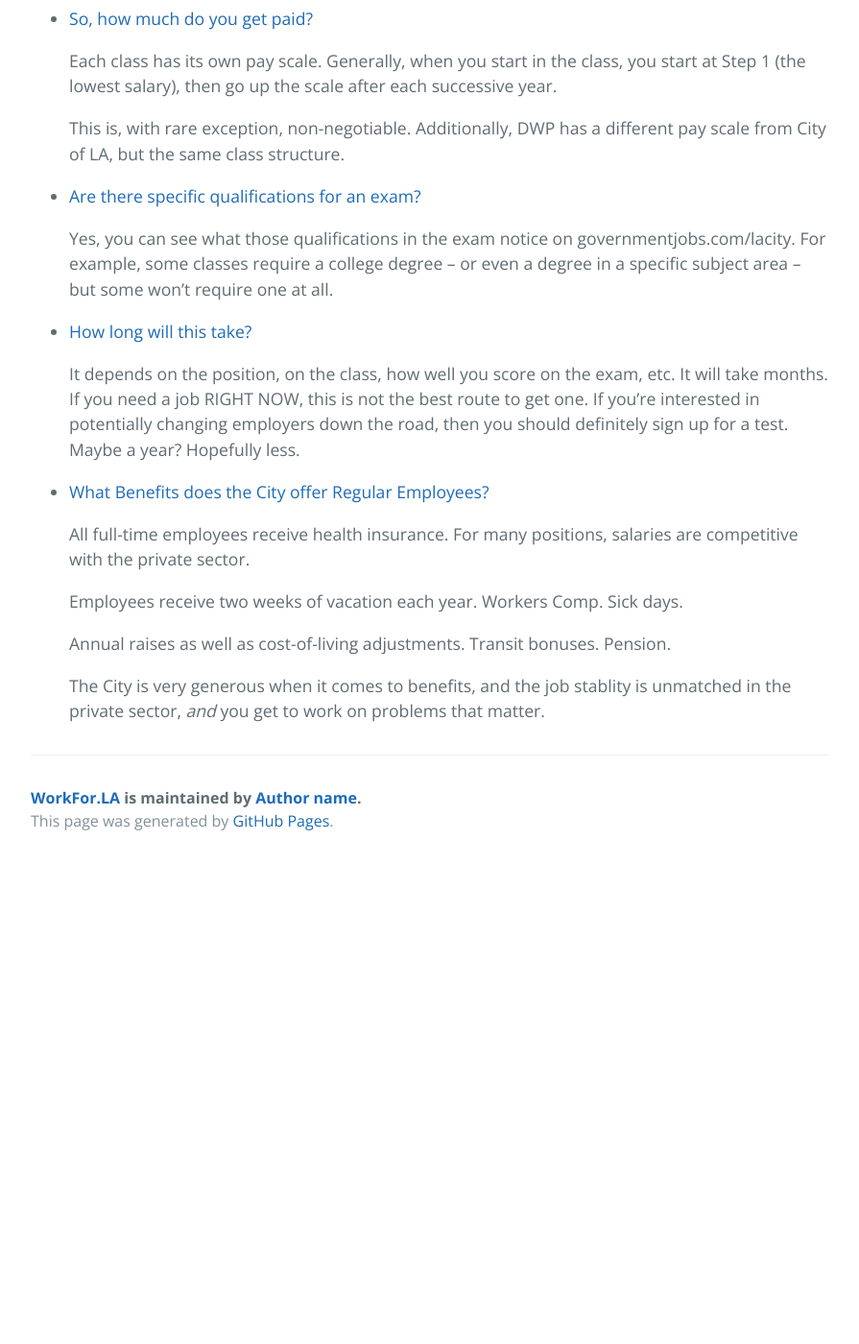
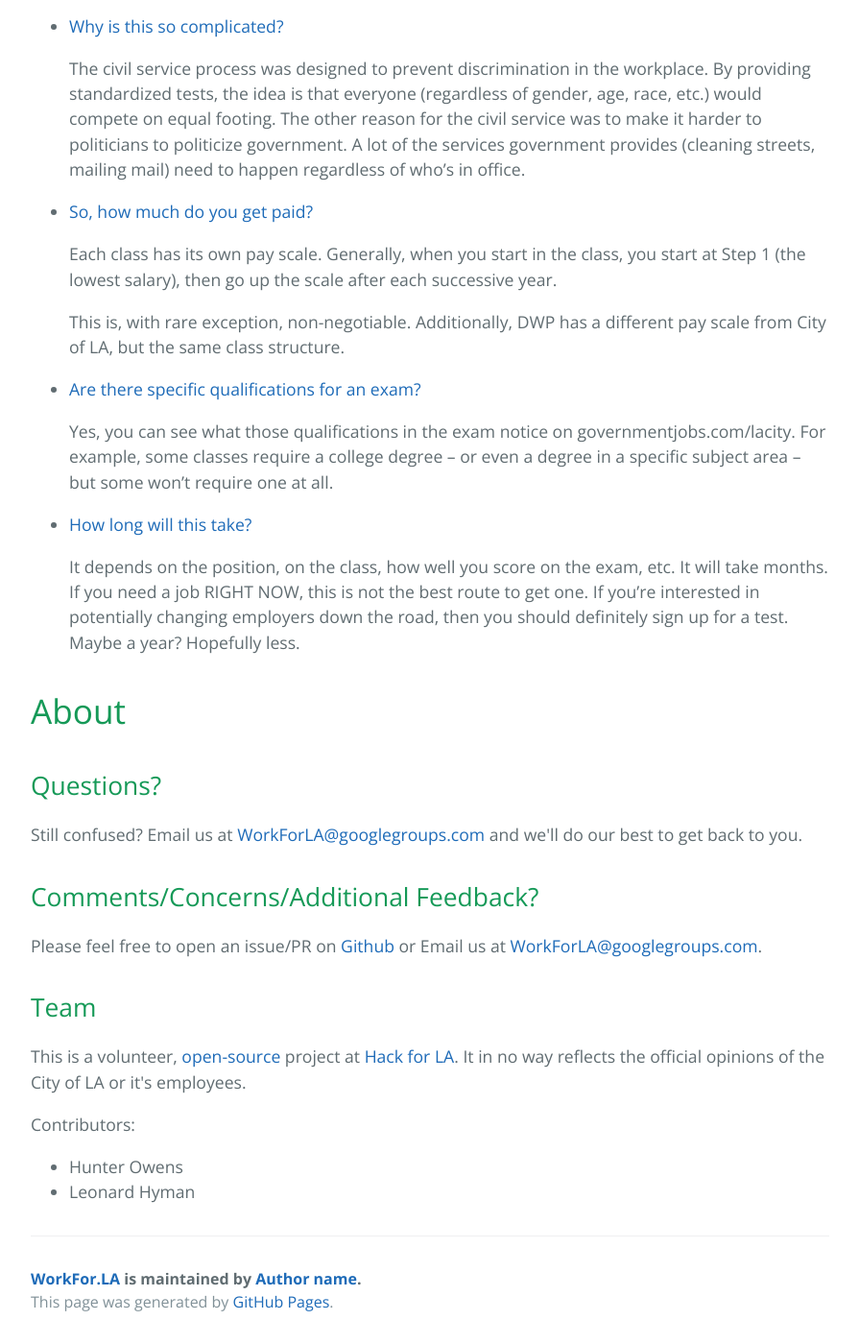
Before and after one commit to hunterowens/workfor.la, a Jekyll site: the page built from index.html, in a window 1280 px wide and 1400 px high, scrolled down 2641 px. Shown: the whole window at 96% size, without its empty margins (192-1087 px from the left). Built offline with Jekyll 4.4.1, drawn with Linux system fonts in a browser that asks for light colours; the list of posts is cut into pages by our own code; before the commit the page ends 3540 px from its top, so only the background shows below that; some of the changed text lies outside the part shown.

Commit message:
new index

```diff
--- a/index.html
+++ b/index.html
@@ -22,8 +21,25 @@
   <ul class="posts">
     {% for post in site.posts %}
       <li><span><a href="{{ site.baseurl }}{{ post.url }}">{{ post.title }}</a>
-          <p> {{ post.content}}   </p>
+          <p> {{ post.content}}</p>
       </li>
     {% endfor %}
   </ul>
+
+  <h1>About</h1>
+  <h2>Questions?</h2>
+  <p>Still confused? Email us at <a href="mailto:workforla@googlegroups.com">WorkForLA@googlegroups.com</a> and we'll do our best to get back to you.</p>
+
+  <h2>Comments/Concerns/Additional Feedback?</h2>
+
+  <p>Please feel free to open an issue/PR on <a href="https://github.com/hunterowens/workfor.la">Github</a> or Email us at <a href="mailto:workforla@googlegroups.com">WorkForLA@googlegroups.com</a>. </p>
+  <h2>Team</h2>
+    <p>This is a volunteer, <a href="https://github.com/hunterowens/workfor.la" target="_blank">open-source</a> project at <a href="http://HackForLA.org/" target="_blank">Hack for LA</a>. It in no way reflects the official opinions of the City of LA or it's employees.</p>
+
+    <p>Contributors:</p>
+    <ul>
+      <li>Hunter Owens</li>
+      <li>Leonard Hyman</li>
+    </ul>
+  </div>
 </div>
```
Also changed, not shown: other parts of index.html (+1 -2 lines), _posts/2016-02-12-benefits.md (+1 -1 lines), about.html (added, +13 -0 lines).
